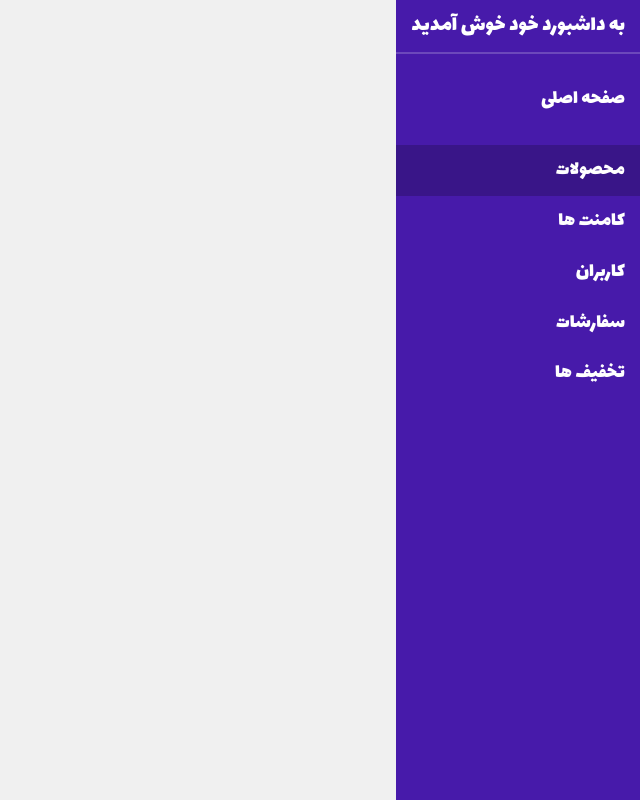
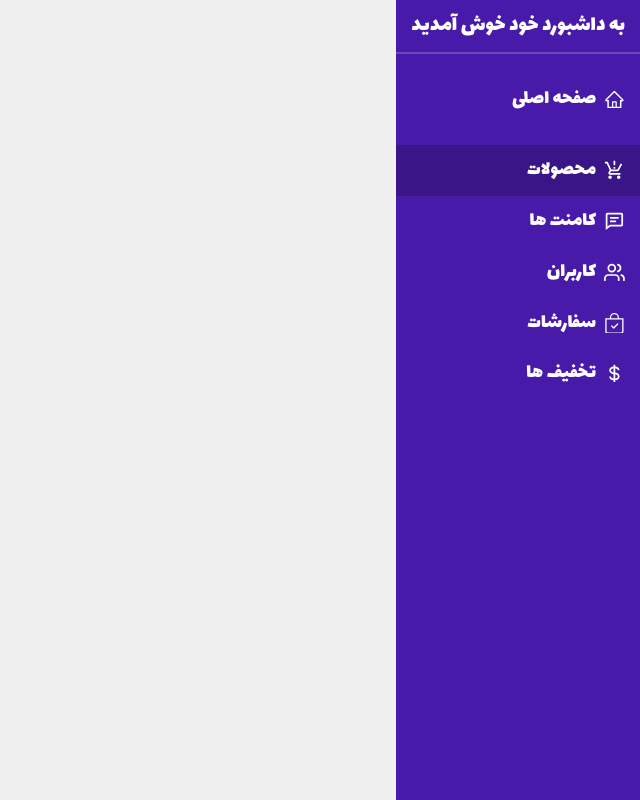
Before and after one commit to MAwasTaken/PMS-with-React, a React (Vite) app: page / in a window 1280 px wide. Shown: the whole page, without its empty margins (640-1280 px from the left). Built offline with nearby package versions, Linux system fonts and the light colour scheme.

Commit message:
Sidebar Icons Created

```diff
--- a/package.json
+++ b/package.json
@@ -10,7 +10,8 @@
   },
   "dependencies": {
     "react": "^18.2.0",
-    "react-dom": "^18.2.0"
+    "react-dom": "^18.2.0",
+    "react-icons": "^4.8.0"
   },
   "devDependencies": {
     "@types/react": "^18.0.28",
--- a/src/Components/Sidebar/Sidebar.css
+++ b/src/Components/Sidebar/Sidebar.css
@@ -39,3 +39,7 @@
 .sidebar-links li:first-child {
 	margin-bottom: 20px;
 }
+
+.icon {
+	margin-left: 8px;
+}
--- a/src/Components/Sidebar/Sidebar.jsx
+++ b/src/Components/Sidebar/Sidebar.jsx
@@ -4,9 +4,14 @@ import React from "react";
 // packages
 
 // styles
-import './Sidebar.css'
+import "./Sidebar.css";
 
 // components
+import { AiOutlineHome } from "react-icons/ai";
+import { MdProductionQuantityLimits } from "react-icons/md";
+import { BiCommentDetail, BiDollar } from "react-icons/bi";
+import { FiUsers } from "react-icons/fi";
+import { BsBagCheck } from "react-icons/bs";
 
 // sidebar
 function Sidebar() {
@@ -15,22 +20,40 @@ function Sidebar() {
 			<h1 className='sidebar-title'>به داشبورد خود خوش آمدید</h1>
 			<ul className='sidebar-links'>
 				<li>
-					<a href='#'>صفحه اصلی</a>
+					<a href='#'>
+						<AiOutlineHome className='icon' />
+						صفحه اصلی
+					</a>
 				</li>
-				<li className="active">
-					<a href='#'>محصولات</a>
+				<li className='active'>
+					<a href='#'>
+						<MdProductionQuantityLimits className='icon' />
+						محصولات
+					</a>
 				</li>
 				<li>
-					<a href='#'>کامنت ها</a>
+					<a href='#'>
+						<BiCommentDetail className='icon' />
+						کامنت ها
+					</a>
 				</li>
 				<li>
-					<a href='#'>کاربران</a>
+					<a href='#'>
+						<FiUsers className='icon' />
+						کاربران
+					</a>
 				</li>
 				<li>
-					<a href='#'>سفارشات</a>
+					<a href='#'>
+						<BsBagCheck className='icon' />
+						سفارشات
+					</a>
 				</li>
 				<li>
-					<a href='#'>تخفیف ها</a>
+					<a href='#'>
+						<BiDollar className='icon' />
+						تخفیف ها
+					</a>
 				</li>
 			</ul>
 		</div>
```
Also changed, not shown: 1 other file (tests, documents, lock files or other folders). Lines whose indentation alone changed are shown as unchanged.
